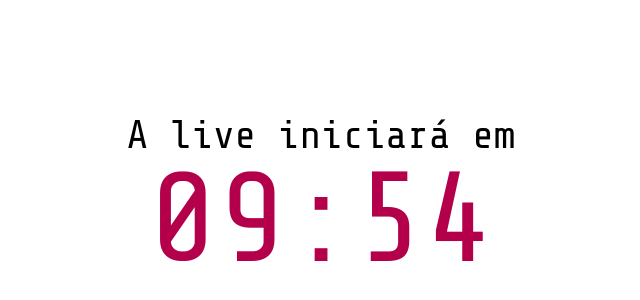
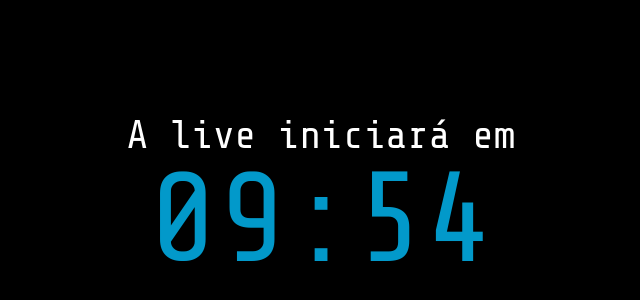
Before and after one commit to juniormartinxo/timer4live, a React (Create React App) app: page / in a window 1280 px wide. Shown: the part 200-500 px from the top of the page, without its empty margins (319-959 px from the left). Built offline with nearby package versions, Linux system fonts and the light colour scheme.

Commit message:
Implementação da movimentação do timer com o mouse

```diff
--- a/src/App.js
+++ b/src/App.js
@@ -12,12 +12,12 @@ function App() {
       const newSeconds =
         Number(seconds) - 1 < 0 ? Number(59) : Number(seconds) - 1
 
-      setSeconds(newSeconds)
-
       const newMinute =
-        Number(seconds) === 0 && Number(minutes) > 0
+        Number(seconds) === 59 && Number(minutes) > 0
           ? Number(minutes) - 1
           : Number(minutes)
+
+      setSeconds(newSeconds)
 
       setMinutes(newMinute)
 
--- /dev/null
+++ b/src/components/MoveBox/index.js
@@ -0,0 +1,54 @@
+import React, { useState } from 'react'
+import Box from './styles'
+
+function MoveBox(props) {
+  const {
+    onPointerDown,
+    onPointerUp,
+    onPointerMove,
+    onDragMove,
+    children,
+    style,
+    className,
+  } = props
+
+  const [isDragging, setIsDragging] = useState(false)
+
+  const handlePointerDown = e => {
+    setIsDragging(true)
+
+    onPointerDown(e)
+  }
+
+  const handlePointerUp = e => {
+    setIsDragging(false)
+
+    onPointerUp(e)
+  }
+
+  const handlePointerMove = e => {
+    if (isDragging) onDragMove(e)
+
+    onPointerMove(e)
+  }
+
+  return (
+    <Box
+      onPointerDown={handlePointerDown}
+      onPointerUp={handlePointerUp}
+      onPointerMove={handlePointerMove}
+      style={style}
+      className={className}
+    >
+      {children}
+    </Box>
+  )
+}
+
+MoveBox.defaultProps = {
+  onPointerDown: () => {},
+  onPointerUp: () => {},
+  onPointerMove: () => {},
+}
+
+export default MoveBox
--- /dev/null
+++ b/src/components/MoveBox/styles.js
@@ -0,0 +1,9 @@
+import styled from 'styled-components'
+
+const Box = styled.div`
+  cursor: pointer;
+  position: absolute;
+  z-index: 9;
+  text-align: center;
+`
+export default Box
--- a/src/components/Timer/index.js
+++ b/src/components/Timer/index.js
@@ -1,3 +1,5 @@
+import React, { useState } from 'react'
+import MoveBox from '../MoveBox'
 import {
   TimerContainer,
   TimerContainerText,
@@ -6,12 +8,31 @@ import {
 } from './styles'
 
 function Timer({ timer }) {
+  const [translate, setTranslate] = useState({
+    x: 0,
+    y: 0,
+  })
+
+  const handleDragMove = e => {
+    setTranslate({
+      x: translate.x + e.movementX,
+      y: translate.y + e.movementY,
+    })
+  }
+
   return (
     <TimerContainer>
       <TimerContainerText>
-        <TimerTextComum>A live iniciará em</TimerTextComum>
-        <TimerText>{timer}</TimerText>
-        <TimerTextComum></TimerTextComum>
+        <MoveBox onDragMove={handleDragMove}>
+          <div
+            style={{
+              transform: `translateX(${translate.x}px) translateY(${translate.y}px)`,
+            }}
+          >
+            <TimerTextComum>A live iniciará em</TimerTextComum>
+            <TimerText>{timer}</TimerText>
+          </div>
+        </MoveBox>
       </TimerContainerText>
     </TimerContainer>
   )
--- a/src/components/Timer/styles.js
+++ b/src/components/Timer/styles.js
@@ -28,9 +28,10 @@ const TimerText = styled.p`
   align-self: auto;
   order: 0;
   font-size: 8rem;
+  text-align: center;
 
   animation-name: animacaoBolada;
-  animation-duration: 5s;
+  animation-duration: 15s;
   animation-timing-function: cubic-bezier();
   animation-delay: 1s;
   animation-iteration-count: infinite;
@@ -39,19 +40,19 @@ const TimerText = styled.p`
 
   @keyframes animacaoBolada {
     0% {
-      color: black;
+      color: #9900cc;
     }
     25% {
-      color: green;
+      color: #cc3300;
     }
     50% {
-      color: blue;
+      color: #009acc;
     }
     75% {
-      color: red;
+      color: #9acc00;
     }
     100% {
-      color: yellow;
+      color: #cc0035;
     }
   }
 `
@@ -63,6 +64,7 @@ const TimerTextComum = styled.p`
   align-self: auto;
   order: 0;
   font-size: 2.5rem;
+  color: #fff;
 `
 
 export { TimerContainer, TimerContainerText, TimerText, TimerTextComum }
--- a/src/global-styles/index.js
+++ b/src/global-styles/index.js
@@ -57,6 +57,7 @@ table {
 
 body{
   font-family: 'Share Tech Mono', monospace;
+  background-color: #000;
 }
 `
 
```
